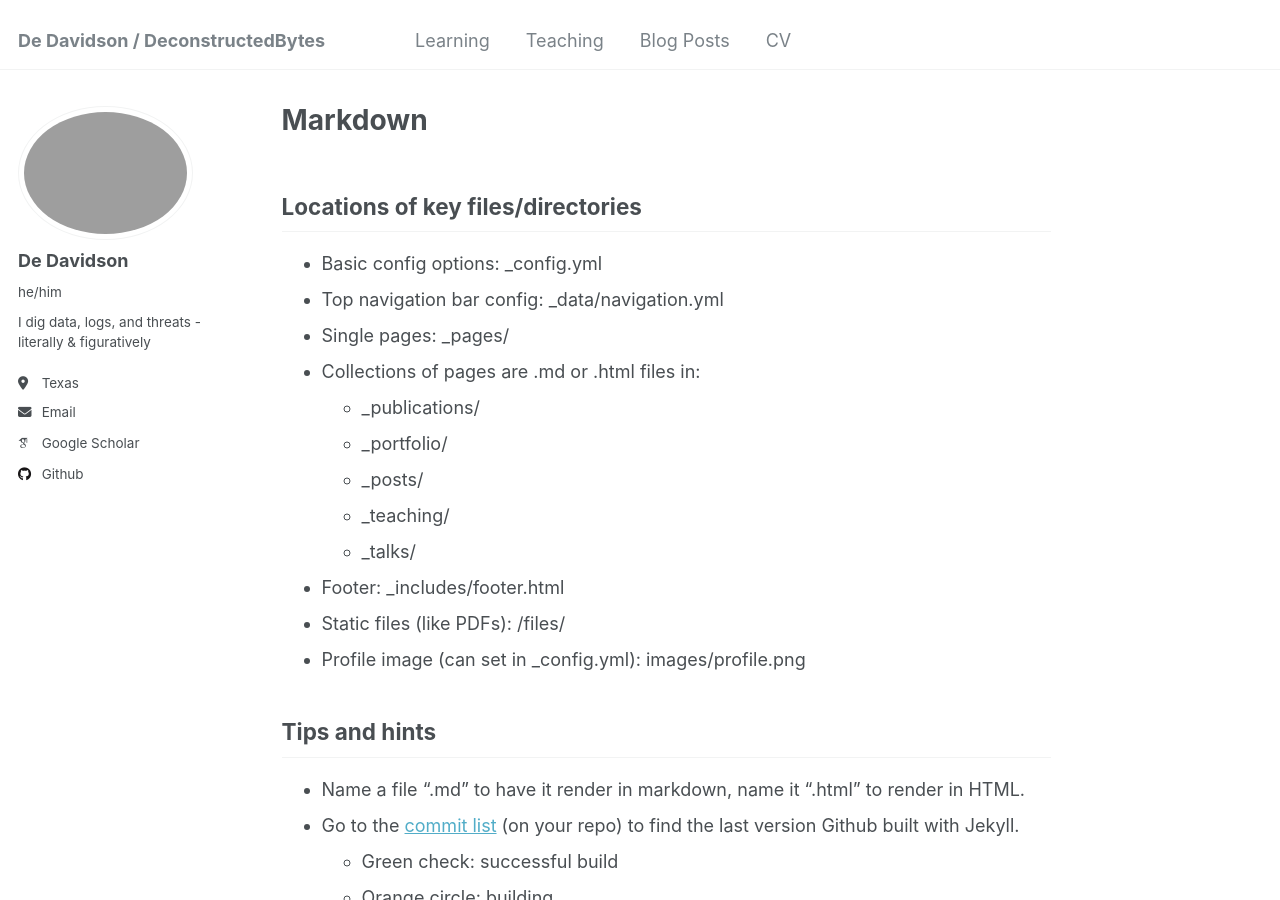
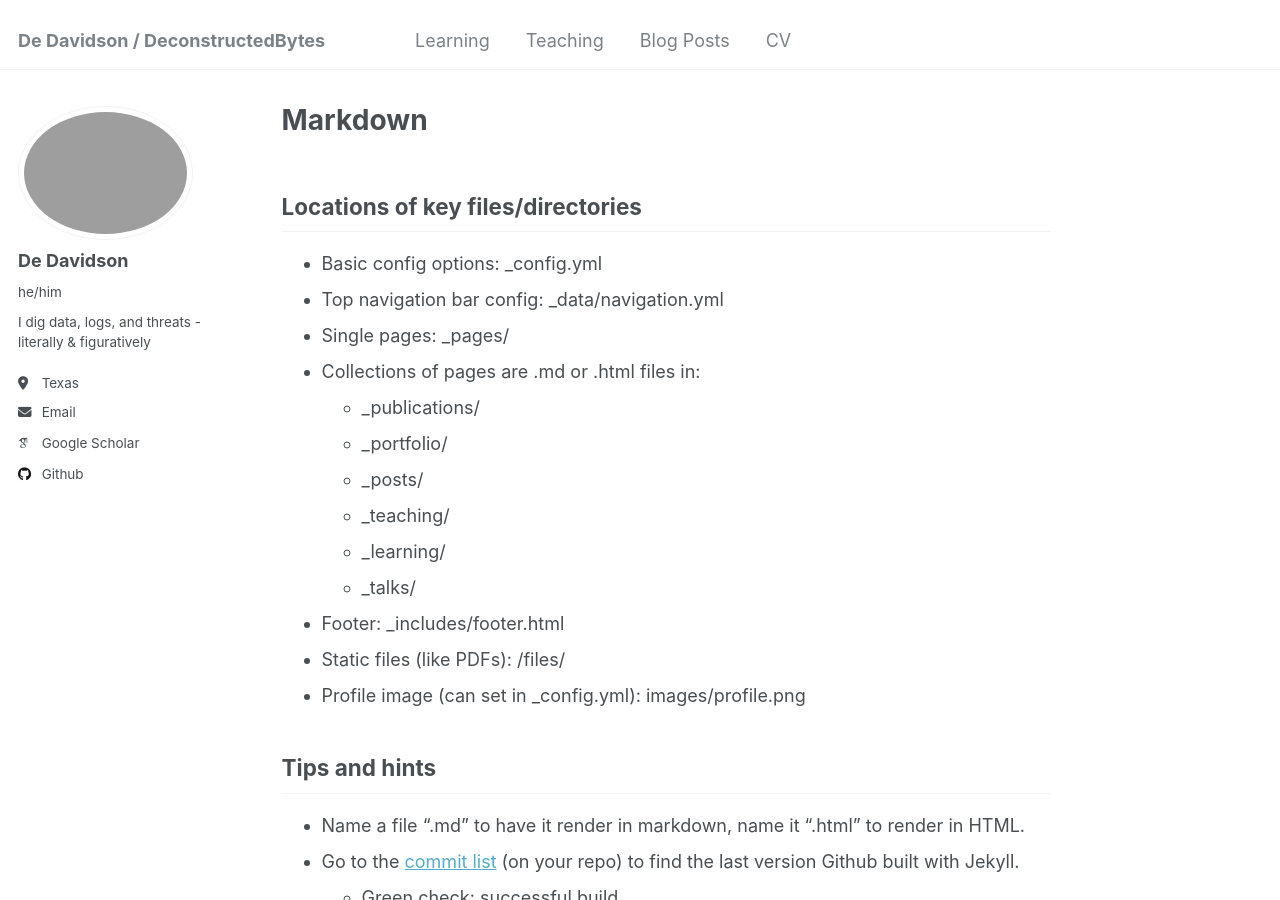
Before and after one commit to deconstructedbytes/deconstructedbytes.github.io, a Jekyll site: the page built from _pages/markdown.md, in a window 1280 px wide and 900 px high. Built offline with Jekyll 4.4.1, drawn with Linux system fonts in a browser that asks for light colours; some web fonts are replaced.

Commit message:
Updated markdown config

```diff
--- a/_pages/markdown.md
+++ b/_pages/markdown.md
@@ -17,6 +17,7 @@ redirect_from:
   * _portfolio/
   * _posts/
   * _teaching/
+  * _learning/
   * _talks/
 * Footer: _includes/footer.html
 * Static files (like PDFs): /files/
```
